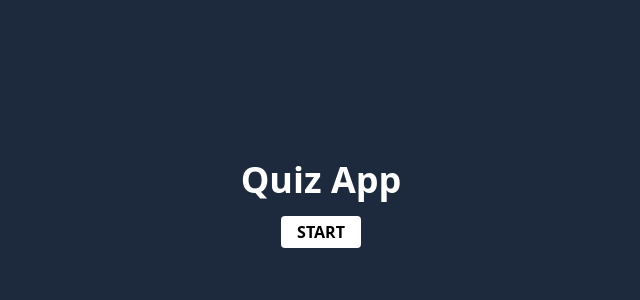
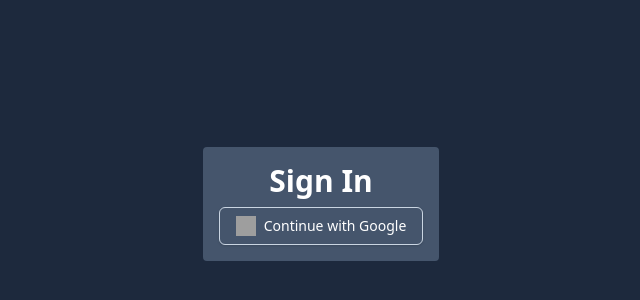
Before and after one commit to ashifthekkupuram/quizapp, a React (Vite) app: page /signin in a window 1280 px wide. Shown: the part 196-496 px from the top of the page, without its empty margins (319-959 px from the left). Built offline with nearby package versions, Linux system fonts and the light colour scheme; no server answers; grey boxes are pictures that could not be loaded.

Commit message:
add authentication

```diff
--- a/package.json
+++ b/package.json
@@ -11,8 +11,11 @@
   },
   "dependencies": {
     "@tailwindcss/vite": "^4.1.7",
+    "firebase": "^11.7.3",
     "react": "^19.1.0",
     "react-dom": "^19.1.0",
+    "react-icons": "^5.5.0",
+    "react-router-dom": "^7.6.0",
     "tailwindcss": "^4.1.7"
   },
   "devDependencies": {
--- a/src/App.jsx
+++ b/src/App.jsx
@@ -1,19 +1,35 @@
-import { useState } from "react"
+import { createBrowserRouter, RouterProvider } from "react-router-dom"
 
-import StartMenu from "./components/StartMenu"
-import Question from "./components/Question"
-import Result from "./components/Result"
+import Home from "./pages/Home"
+import SignIn from "./pages/SignIn"
+import AuthRequired from './components/AuthRequired'
+import AuthRedirect from './components/AuthRedirect'
 
 const App = () => {
 
-  const [start, setStart] = useState(false)
-  const [correctAnswers, setCorrectAnswers] = useState(0)
-  const [result, setResult] = useState(false)
+  const router = createBrowserRouter([
+    {
+      path: '/',
+      element: <AuthRequired />,
+      children: [
+        {
+          path: '/',
+          element: <Home />
+        }
+      ]
+    },
+    {
+      path: '/',
+      element: <AuthRedirect />,
+      children: [{
+        path: '/signin',
+        element: <SignIn />
+      }]
+    },
+  ])
 
   return (
-    <div className=''>
-      { !start ? <StartMenu setStart={setStart} /> : result ? <Result setStart={setStart} correctAnswers={correctAnswers} setCorrectAnswers={setCorrectAnswers} setResult={setResult}   /> :  <Question setCorrectAnswers={setCorrectAnswers} setResult={setResult} />  }
-    </div>
+    <RouterProvider router={router} />
   )
 }
 
--- /dev/null
+++ b/src/components/AuthRedirect.jsx
@@ -0,0 +1,18 @@
+import { useEffect } from "react"
+import { Outlet, useNavigate } from "react-router-dom"
+import { auth } from "../firebase/firebase"
+
+const AuthRedirect = () => {
+
+  const navigate = useNavigate()
+
+  useEffect(() => {
+    auth.onAuthStateChanged(user => {
+      if(user) navigate('/')
+    })
+  },[])
+
+  return <Outlet />
+}
+
+export default AuthRedirect
--- /dev/null
+++ b/src/components/AuthRequired.jsx
@@ -0,0 +1,18 @@
+import { useEffect } from "react"
+import { Outlet, useNavigate } from "react-router-dom"
+import { auth } from '../firebase/firebase'
+
+const AuthRequired = () => {
+
+  const navigate = useNavigate()
+
+  useEffect(() => {
+    auth.onAuthStateChanged(user => {
+      if(!user) navigate('/signin')
+    })
+  },[])
+
+  return <Outlet />
+}
+
+export default AuthRequired
--- /dev/null
+++ b/src/components/NavBar.jsx
@@ -0,0 +1,22 @@
+import { useEffect } from 'react'
+import { signOut } from 'firebase/auth'
+import { IoLogOutOutline } from "react-icons/io5"
+
+import { auth } from '../firebase/firebase'
+
+const NavBar = () => {
+
+    console.log(auth?.currentUser?.photoURL)
+
+    return (
+        <div className='fixed top-0 flex justify-between items-between w-full px-4 py-4 bg-slate-800 text-white'>
+            <h1 className='font-bold'>QuizApp</h1>
+            <div className='flex justify-center items-center gap-4'>
+                <img src={auth?.currentUser?.photoURL} className='h-8 w-8 rounded-full object-contain' alt="" />
+                <IoLogOutOutline onClick={() => signOut(auth)} className='transition-all text-xl hover:text-2xl' />
+            </div>
+        </div>
+    )
+}
+
+export default NavBar
--- a/src/components/Question.jsx
+++ b/src/components/Question.jsx
@@ -29,7 +29,7 @@ const Question = ({ setCorrectAnswers, setResult }) => {
     console.log(question)
 
     return (
-        <div className='flex flex-col justify-center items-center  bg-slate-800 w-full h-screen'>
+        <div className='flex flex-col justify-center items-center bg-slate-800 w-full h-screen'>
             <span className='text-slate-900 mb-2'>
                 {count+1} out of 10 questions
             </span>
--- a/src/components/StartMenu.jsx
+++ b/src/components/StartMenu.jsx
@@ -1,9 +1,10 @@
-import questions from '../data/questions.json'
+import NavBar from "./NavBar"
 
 const StartMenu = ({ setStart }) => {
 
     return (
         <div className='flex flex-col justify-center items-center gap-4 bg-slate-800 w-full h-screen'>
+            <NavBar />
             <h1 className='text-white text-4xl font-bold'>Quiz App</h1>
             <button className='py-1 px-4 bg-white rounded font-semibold uppercase transition-all hover:bg-slate-200' onClick={() => setStart(true)}>Start</button>
         </div>
--- /dev/null
+++ b/src/firebase/firebase.js
@@ -0,0 +1,16 @@
+import { initializeApp } from "firebase/app"
+import { getAuth } from "firebase/auth"
+
+const firebaseConfig = {
+    apiKey: "AIzaSyD4Cbd3GRiYII2xFDtX3eZ-lTk5oTi2USE",
+    authDomain: "quizapp-77ea2.firebaseapp.com",
+    projectId: "quizapp-77ea2",
+    storageBucket: "quizapp-77ea2.firebasestorage.app",
+    messagingSenderId: "115164693475",
+    appId: "1:115164693475:web:714436d810f9e7cc7816d6",
+    measurementId: "G-VE8ML5E5XL"
+}
+
+export const app = initializeApp(firebaseConfig)
+
+export const auth = getAuth(app)
--- /dev/null
+++ b/src/pages/Home.jsx
@@ -0,0 +1,19 @@
+import { useState } from "react"
+
+import StartMenu from "../components/StartMenu"
+import Question from "../components/Question"
+import Result from "../components/Result"
+
+const Home = () => {
+    const [start, setStart] = useState(false)
+    const [correctAnswers, setCorrectAnswers] = useState(0)
+    const [result, setResult] = useState(false)
+
+    return (
+        <div className=''>
+            {!start ? <StartMenu setStart={setStart} /> : result ? <Result setStart={setStart} correctAnswers={correctAnswers} setCorrectAnswers={setCorrectAnswers} setResult={setResult} /> : <Question setCorrectAnswers={setCorrectAnswers} setResult={setResult} />}
+        </div>
+    )
+}
+
+export default Home
--- /dev/null
+++ b/src/pages/SignIn.jsx
@@ -0,0 +1,44 @@
+import { useState } from "react"
+import { signInWithPopup, GoogleAuthProvider } from "firebase/auth"
+
+import { auth } from "../firebase/firebase"
+
+const SignIn = () => {
+
+    const [error, setError] = useState(null)
+
+    const googleProvider = new GoogleAuthProvider()
+
+    const googleAuth = async () => {
+        setError(null)
+        try{
+
+            await signInWithPopup(auth, googleProvider)
+
+        } catch(error){
+            console.log(error)
+            setError(error.message)
+        }
+    }
+
+    return (
+        <div className='flex flex-col justify-center items-center  bg-slate-800 w-full h-screen transition-all'>
+            <div className='flex flex-col justify-center items-center bg-slate-600 p-4 rounded text-white'>
+                <h1 className='font-bold text-3xl mb-2'>Sign In</h1>
+                {error && <div className="px-4 py-2 mb-4 text-sm text-red-800 rounded-lg bg-red-50 dark:bg-gray-800 dark:text-red-400" role="alert">
+                     {error}
+                </div>}
+                <button onClick={googleAuth} className="rounded-md flex items-center border border-slate-300 py-2 px-4 text-center text-sm transition-all shadow-sm hover:shadow-lg hover:bg-slate-800 hover:border-slate-800 focus:text-white focus:bg-slate-800 focus:border-slate-800 active:border-slate-800 active:text-white active:bg-slate-800 disabled:pointer-events-none disabled:opacity-50 disabled:shadow-none" type="button">
+                    <img
+                        src="https://docs.material-tailwind.com/icons/google.svg"
+                        alt="metamask"
+                        className="h-5 w-5 mr-2"
+                    />
+                    Continue with Google
+                </button>
+            </div>
+        </div>
+    )
+}
+
+export default SignIn
```
Also changed, not shown: 2 other files (tests, documents, lock files or other folders).
